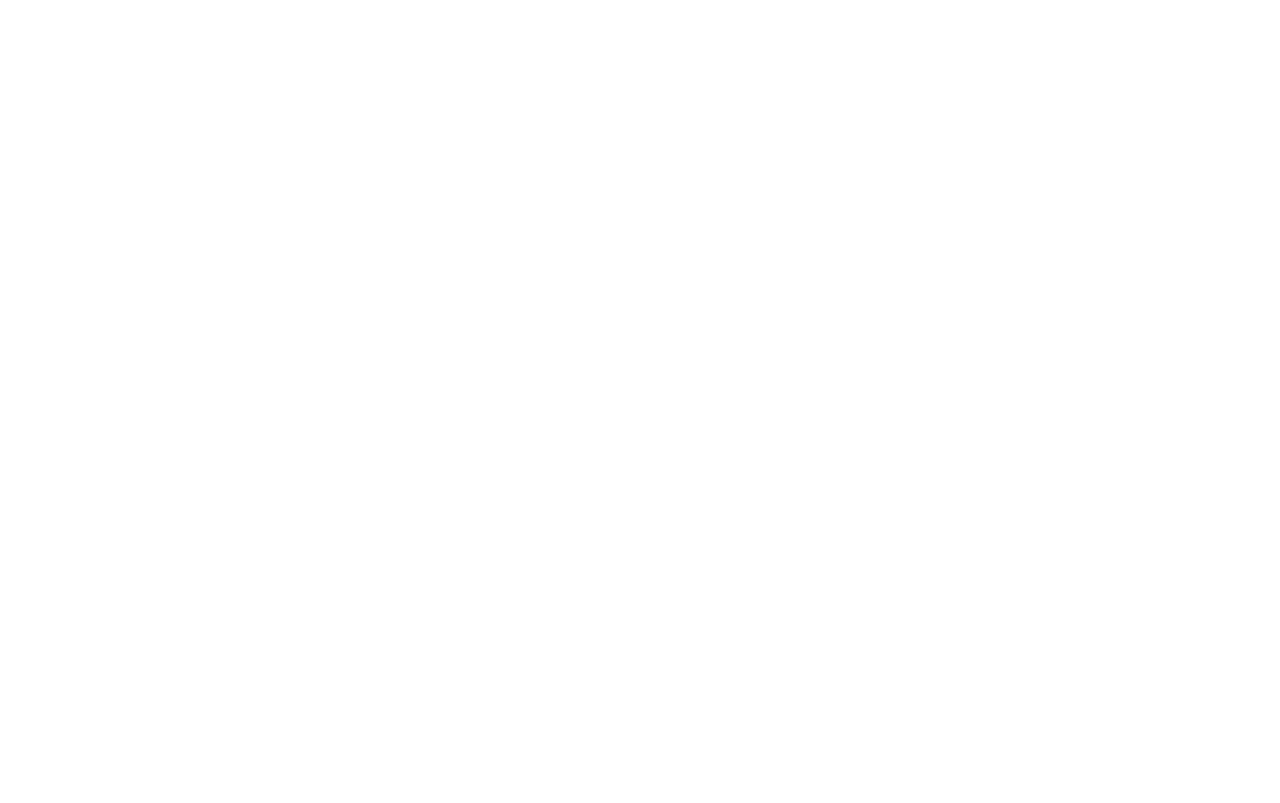
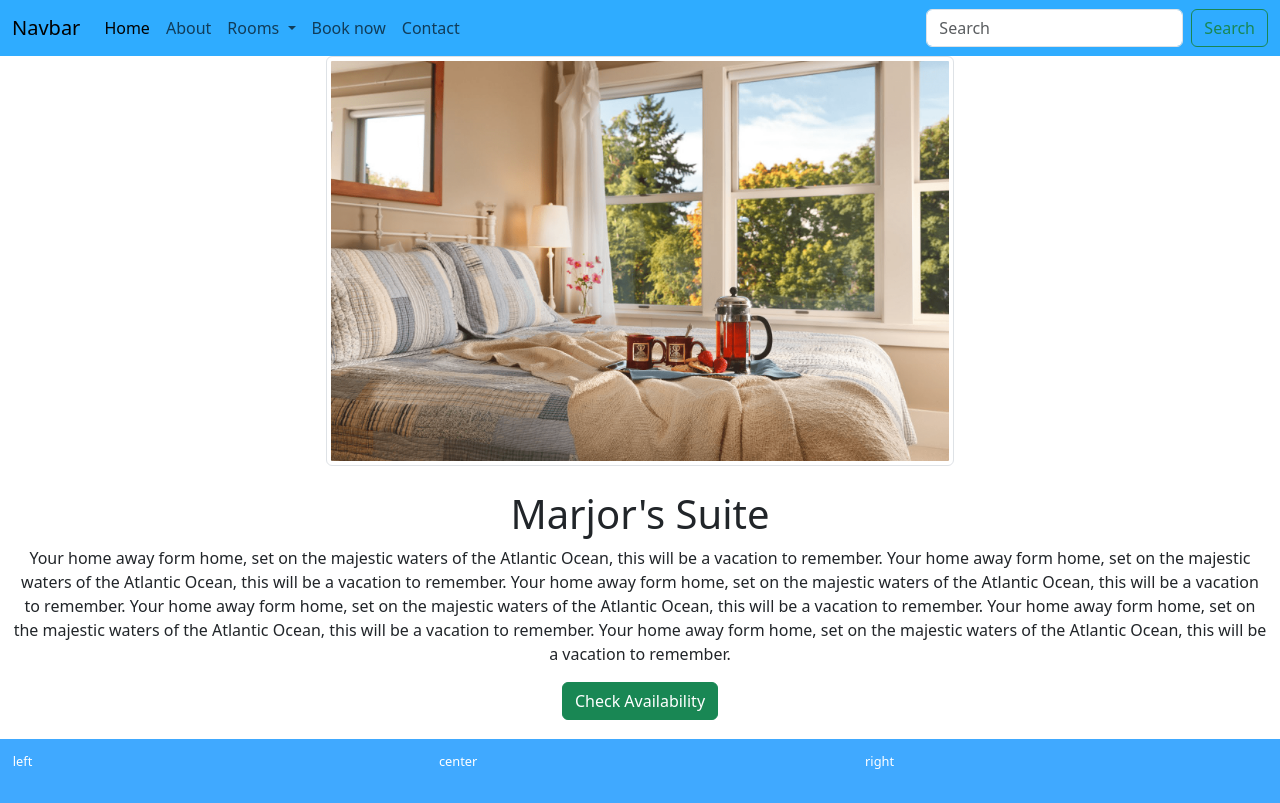
Before and after one commit to inboron/bookings, a plain HTML site: page working-html/majors.html in a window 1280 px wide. Drawn offline with nearby package versions, Linux system fonts and the light colour scheme.

Commit message:
html compleate

```diff
--- a/working-html/about.html
+++ b/working-html/about.html
@@ -0,0 +1,106 @@
+<!doctype html>
+<html lang="en">
+
+    <head>
+        <!-- Required meta tags -->
+    <meta charset="utf-8">
+    <meta name="viewport" content="width=device-width, initial-scale=1, shrink-to-fit=no">
+
+    <title>My Nice Page</title>
+    <link href="https://cdn.jsdelivr.net/npm/bootstrap@5.3.0/dist/css/bootstrap.min.css" rel="stylesheet" integrity="sha384-9ndCyUaIbzAi2FUVXJi0CjmCapSmO7SnpJef0486qhLnuZ2cdeRhO02iuK6FUUVM" crossorigin="anonymous">
+    </head>
+
+
+
+    <style>
+            .my-footer {
+                height: 5em;
+                background-color: #40a9ff;
+                margin-top: 1.5em;
+                padding: 1em;
+                color: white;
+                font-size: 80%;
+            }
+            .room-image{
+                max-width: 50%;
+            }
+        </style>
+    </head>
+
+    <body>
+        <nav class="navbar navbar-expand-sm navbar-light" style="background-color: #2facff;">
+            <div class="container-fluid">
+              <a class="navbar-brand" href="#">Navbar</a>
+              <button class="navbar-toggler" type="button" data-bs-toggle="collapse" data-bs-target="#navbarSupportedContent" aria-controls="navbarSupportedContent" aria-expanded="false" aria-label="Toggle navigation">
+                <span class="navbar-toggler-icon"></span>
+              </button>
+              <div class="collapse navbar-collapse" id="navbarSupportedContent">
+                <ul class="navbar-nav me-auto mb-2 mb-lg-0">
+                    <li class="nav-item">
+                        <a class="nav-link active" aria-current="page" href="index.html
+                        ">Home</a>
+                    </li>
+                    <li class="nav-item">
+                        <a class="nav-link" href="about.html">About</a>
+                    </li>
+                    <li class="nav-item dropdown">
+                        <a class="nav-link dropdown-toggle" href="#" role="button" data-bs-toggle="dropdown" aria-expanded="false">
+                        Rooms
+                        </a>
+                        <ul class="dropdown-menu">
+                            <li><a class="dropdown-item" href="generals.html">General's Quarters</a></li>
+                            <li><a class="dropdown-item" href="majors.html">Major's Suite</a></li>
+                        </ul>
+                    </li>
+                    <li class="nav-item">
+                        <a class="nav-link" href="reservation.html" tabinex="-1" aria-disabled="true">Book now</a>
+                    </li>
+                    <li class="nav-item">
+                        <a class="nav-link" href="contact.html" tabinex="-1" aria-disabled="true">Contact</a>
+                    </li>
+                </ul>
+                <form class="d-flex" role="search">
+                    <input class="form-control me-2" type="search" placeholder="Search" aria-label="Search">
+                    <button class="btn btn-outline-success" type="submit">Search</button>
+                </form>
+              </div>
+            </div>
+        </nav>
+
+
+
+
+
+
+
+    <div class="container-fluid">
+        <div class="row">
+            <div class="col">
+                <h1>This will be the about page</h1>
+            </div>
+        </div>
+    </div>
+
+
+    <footer class="my-footer">
+        <div class="row">
+            <div class="col">
+                left
+            </div>
+
+            <div class="col">
+                center
+            </div>
+
+            <div class="col">
+                right
+            </div>
+        </div>
+    </footer>
+    <script src="https://cdn.jsdelivr.net/npm/bootstrap@5.3.0/dist/js/bootstrap.bundle.min.js" integrity="sha384-geWF76RCwLtnZ8qwWowPQNguL3RmwHVBC9FhGdlKrxdiJJigb/j/68SIy3Te4Bkz" crossorigin="anonymous"></script>
+
+
+
+</body>
+
+</html>
--- a/working-html/majors.html
+++ b/working-html/majors.html
@@ -0,0 +1,123 @@
+<!doctype html>
+<html lang="en">
+
+    <head>
+        <!-- Required meta tags -->
+    <meta charset="utf-8">
+    <meta name="viewport" content="width=device-width, initial-scale=1, shrink-to-fit=no">
+
+    <title>My Nice Page</title>
+    <link href="https://cdn.jsdelivr.net/npm/bootstrap@5.3.0/dist/css/bootstrap.min.css" rel="stylesheet" integrity="sha384-9ndCyUaIbzAi2FUVXJi0CjmCapSmO7SnpJef0486qhLnuZ2cdeRhO02iuK6FUUVM" crossorigin="anonymous">
+    </head>
+
+
+
+    <style>
+            .my-footer {
+                height: 5em;
+                background-color: #40a9ff;
+                margin-top: 1.5em;
+                padding: 1em;
+                color: white;
+                font-size: 80%;
+            }
+            .room-image{
+                max-width: 50%;
+            }
+        </style>
+    </head>
+
+    <body>
+        <nav class="navbar navbar-expand-sm navbar-light" style="background-color: #2facff;">
+            <div class="container-fluid">
+              <a class="navbar-brand" href="#">Navbar</a>
+              <button class="navbar-toggler" type="button" data-bs-toggle="collapse" data-bs-target="#navbarSupportedContent" aria-controls="navbarSupportedContent" aria-expanded="false" aria-label="Toggle navigation">
+                <span class="navbar-toggler-icon"></span>
+              </button>
+              <div class="collapse navbar-collapse" id="navbarSupportedContent">
+                <ul class="navbar-nav me-auto mb-2 mb-lg-0">
+                    <li class="nav-item">
+                        <a class="nav-link active" aria-current="page" href="index.html
+                        ">Home</a>
+                    </li>
+                    <li class="nav-item">
+                        <a class="nav-link" href="about.html">About</a>
+                    </li>
+                    <li class="nav-item dropdown">
+                        <a class="nav-link dropdown-toggle" href="#" role="button" data-bs-toggle="dropdown" aria-expanded="false">
+                        Rooms
+                        </a>
+                        <ul class="dropdown-menu">
+                            <li><a class="dropdown-item" href="generals.html">General's Quarters</a></li>
+                            <li><a class="dropdown-item" href="majors.html">Major's Suite</a></li>
+                        </ul>
+                    </li>
+                    <li class="nav-item">
+                        <a class="nav-link" href="reservation.html" tabinex="-1" aria-disabled="true">Book now</a>
+                    </li>
+                    <li class="nav-item">
+                        <a class="nav-link" href="contact.html" tabinex="-1" aria-disabled="true">Contact</a>
+                    </li>
+                </ul>
+                <form class="d-flex" role="search">
+                    <input class="form-control me-2" type="search" placeholder="Search" aria-label="Search">
+                    <button class="btn btn-outline-success" type="submit">Search</button>
+                </form>
+              </div>
+            </div>
+        </nav>
+
+
+
+
+
+
+
+    <div class="container-fluid">
+        <div class="row">
+            <div class="col">
+                <img src="static/images/marjors-suite.png" class="img-fluid img-thumbnail rounded mx-auto d-block room-image" alt ="room image">
+            </div>
+        </div>
+        <div class="row">
+            <div class="col text-center">
+                <h1 class="mt-4">Marjor's Suite</h1>
+                <p>
+                    Your home away form home, set on the majestic waters of the Atlantic Ocean, this will be a vacation to remember.
+                    Your home away form home, set on the majestic waters of the Atlantic Ocean, this will be a vacation to remember.
+                    Your home away form home, set on the majestic waters of the Atlantic Ocean, this will be a vacation to remember.
+                    Your home away form home, set on the majestic waters of the Atlantic Ocean, this will be a vacation to remember.
+                    Your home away form home, set on the majestic waters of the Atlantic Ocean, this will be a vacation to remember.
+                    Your home away form home, set on the majestic waters of the Atlantic Ocean, this will be a vacation to remember.
+                </p>
+            </div>
+        </div>
+        <div class="col text-center">
+            <a href="/make-reservation-ms" class="btn btn-success">Check Availability</a>
+        </div>
+
+    </div>
+
+
+    <footer class="my-footer">
+        <div class="row">
+            <div class="col">
+                left
+            </div>
+
+            <div class="col">
+                center
+            </div>
+
+            <div class="col">
+                right
+            </div>
+        </div>
+    </footer>
+    <script src="https://cdn.jsdelivr.net/npm/bootstrap@5.3.0/dist/js/bootstrap.bundle.min.js" integrity="sha384-geWF76RCwLtnZ8qwWowPQNguL3RmwHVBC9FhGdlKrxdiJJigb/j/68SIy3Te4Bkz" crossorigin="anonymous"></script>
+
+
+
+</body>
+
+</html>
```
Also changed, not shown: working-html/contact.html (+106 -0 lines), working-html/generals.html (+123 -0 lines), working-html/index.html (+1 -0 lines), working-html/reservation.html (+106 -0 lines).
